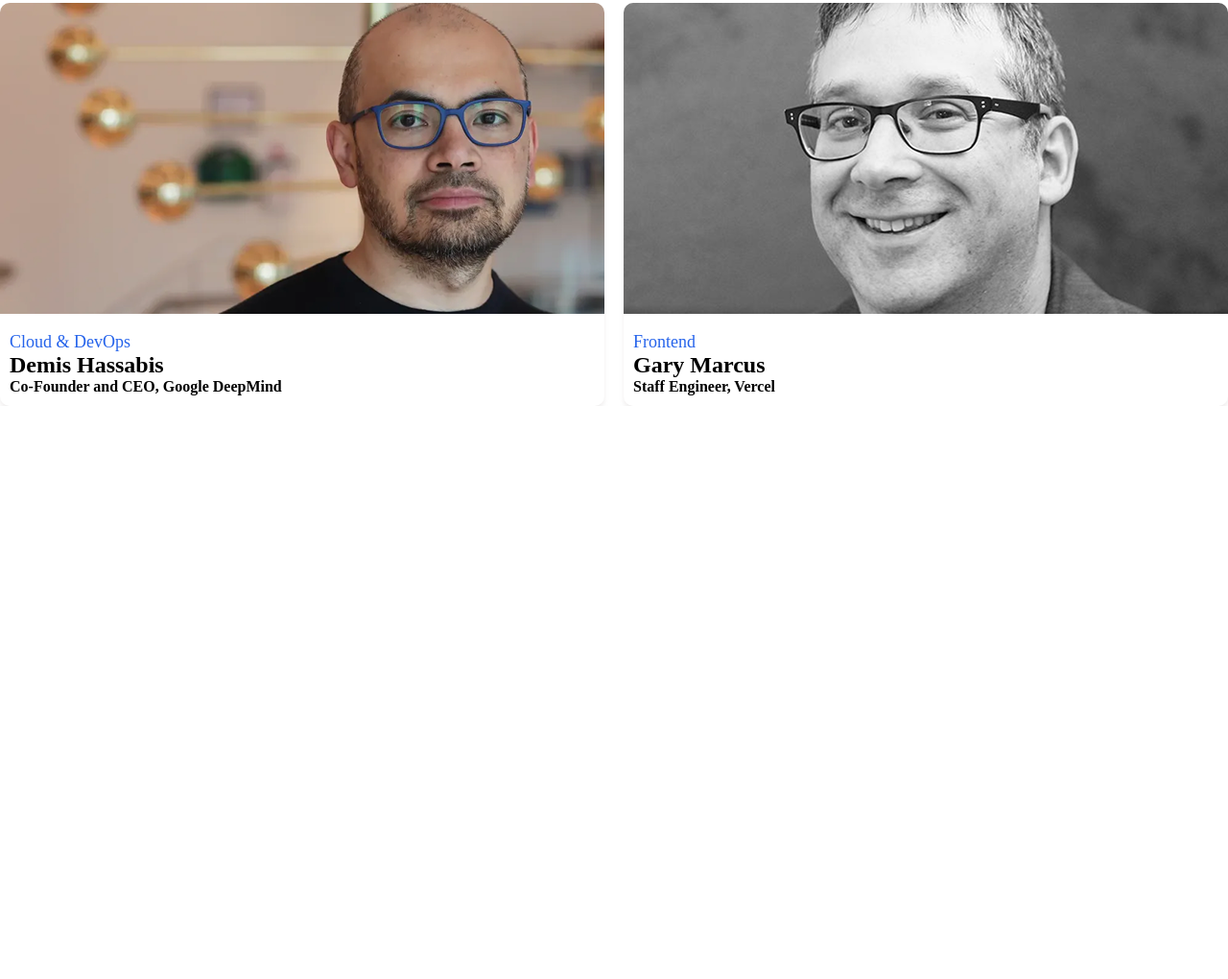
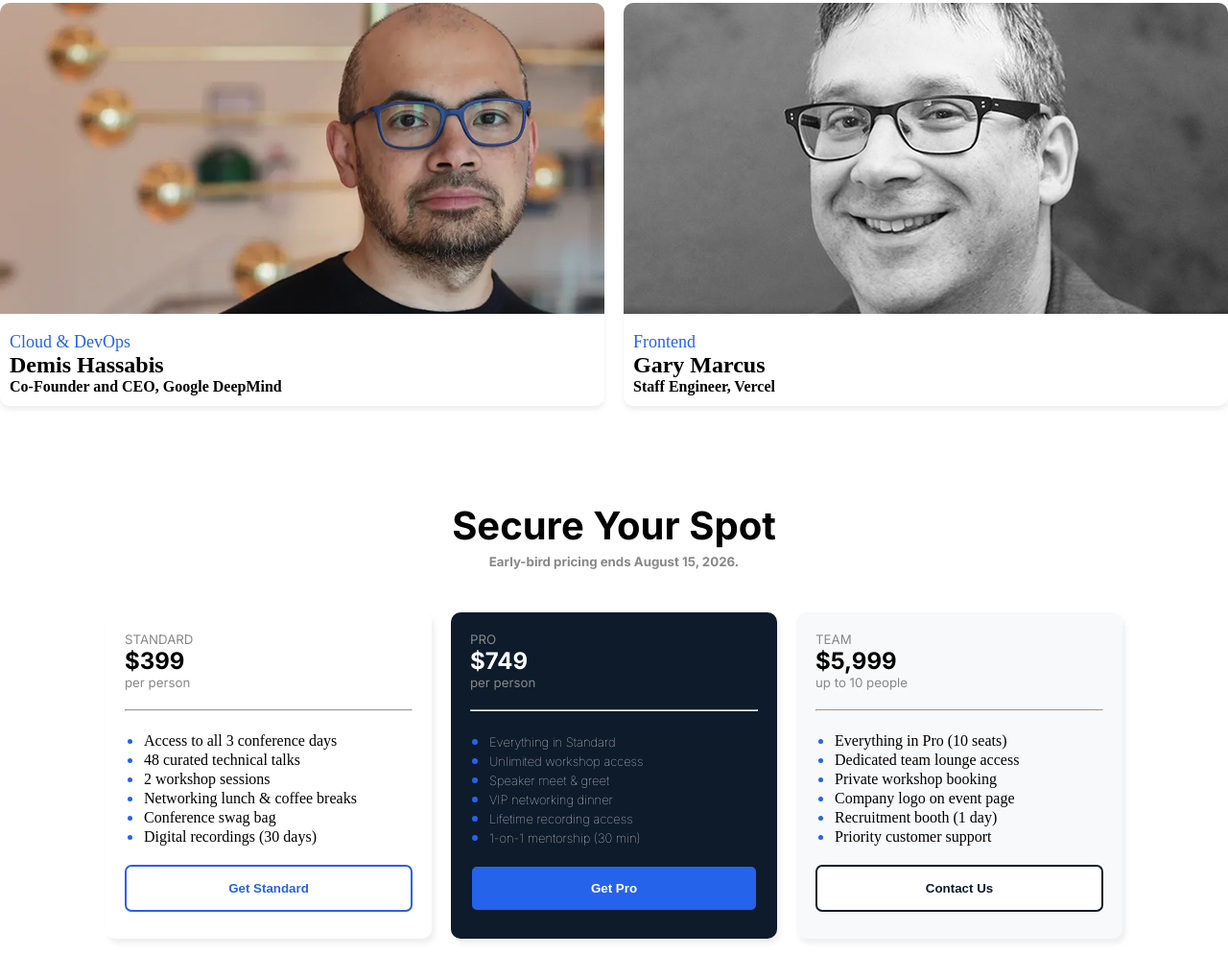
Before and after one commit to A-Tonim/DevConf-2026, a plain HTML site: page index.html in a window 1280 px wide. Shown: the part 1274-2294 px from the top of the page at 96% size. Before the commit the page ends 1697 px from the top, so only its background shows below. Drawn offline with Linux system fonts and the light colour scheme.

Commit message:
pricing section done

```diff
--- a/index.html
+++ b/index.html
@@ -5,6 +5,9 @@
     <meta name="viewport" content="width=device-width, initial-scale=1.0">
     <title>Document</title>
     <link rel="stylesheet" href="./style.css">
+    <link rel="preconnect" href="https://fonts.googleapis.com">
+<link rel="preconnect" href="https://fonts.gstatic.com" crossorigin>
+<link href="https://fonts.googleapis.com/css2?family=Inter:ital,opsz,wght@0,14..32,100..900;1,14..32,100..900&family=Open+Sans:ital,wght@0,300..800;1,300..800&display=swap" rel="stylesheet">
 </head>
 <body>
 
@@ -48,7 +51,6 @@
 
 
      <!-- article section -->
-
 
      <article class="article-section">
         <div class="article-header">
@@ -102,9 +104,89 @@
 
          </div>
     </article>
+     <!-- article section end -->
+
+     <!-- Pricing section -->
+
+     <section class="pricing-section">
+        <div class="price-intro">
+            <h1>Secure Your Spot</h1>
+            <h5>Early-bird pricing ends August 15, 2026.</h5>
+        </div>
+        <div class="card-section">
+            <div class="pricing-card card-1">
+                <div class="pricing-card-header">
+                    <h5>STANDARD</h5>
+                    <h1>$399</h1>
+                    <h5>per person</h5>
+                </div>
+                <hr>
+                <div class="pricing-card-details">
+                    <ul>
+                        <li>Access to all 3 conference days</li>
+                        <li>48 curated technical talks</li>
+                        <li>2 workshop sessions</li>
+                        <li>Networking lunch & coffee breaks</li>
+                        <li>Conference swag bag</li>
+                        <li>Digital recordings (30 days)</li>
+                    </ul>
+                </div>
+
+                    <button class="pricing-card-btn card-1-btn">Get Standard</button>
 
 
-     <!-- article section end -->
+            </div>
+              <div class="pricing-card card-2">
+                <div class="pricing-card-header card-2-header">
+                    <h5>PRO</h5>
+                    <h1>$749</h1>
+                    <h5>per person</h5>
+                </div>
+                <hr>
+                <div class="pricing-card-details card-2-details">
+                    <ul>
+                        <li>Everything in Standard</li>
+                        <li>Unlimited workshop access</li>
+                        <li>Speaker meet & greet</li>
+                        <li>VIP networking dinner</li>
+                        <li>Lifetime recording access</li>
+                        <li>1-on-1 mentorship (30 min)</li>
+                    </ul>
+                </div>
+
+                    <button class="pricing-card-btn card-2-btn">Get Pro</button>
+
+
+            </div>
+             <div class="pricing-card">
+                <div class="pricing-card-header">
+                    <h5>TEAM</h5>
+                    <h1>$5,999</h1>
+                    <h5>up to 10 people</h5>
+                </div>
+                <hr>
+                <div class="pricing-card-details">
+                    <ul>
+                        <li>Everything in Pro (10 seats)</li>
+                        <li>Dedicated team lounge access</li>
+                        <li>Private workshop booking</li>
+                        <li>Company logo on event page</li>
+                        <li>Recruitment booth (1 day)</li>
+                        <li>Priority customer support</li>
+                    </ul>
+                </div>
+
+                    <button class="pricing-card-btn">Contact Us</button>
+
+
+            </div>
+
+        </div>
+     </section>
+
+
+
+     <!-- Pricing section end -->
 
 </body>
 </html>
--- a/style.css
+++ b/style.css
@@ -89,6 +89,7 @@
     flex-direction: column;
     justify-content: center;
     align-items: center;
+    margin-bottom: 100px;
 }
 .article-header{
     margin: 40px 0px;
@@ -118,8 +119,111 @@
     font-weight: 300;
   color:#2563EB;
 }
-.article-image{
-    /* width: 100%;
-    height: 60%; */
 
-}
+/* pricing section */
+    .pricing-section{
+        width: 100%;
+        display: flex;
+        flex-direction: column;
+        justify-content: center;
+        align-items: center;
+        margin-bottom: 100px;
+    }
+    .card-section{
+     margin-top: 40px;
+       width:100%;
+       display: flex;
+       flex-direction: row;
+       justify-content: center;
+       gap: 20px;
+    }
+    .price-intro{
+        font-family: 'inter';
+        display: flex;
+        flex-direction: column;
+        align-items: center;
+    }
+    .price-intro h1{
+        font-size: 40px;
+    }
+    .price-intro h5{
+        color:#888888;
+        margin: 5px 0px;
+
+    }
+    .pricing-card{
+        background-color: #F8F9FB;
+        width: 300px;
+        height: 300px;
+        box-shadow: 3px 5px 5px rgba(194, 190, 190, 0.25);
+        border: .0005px  #000000;
+        border-radius: 10px;
+        padding: 20px;
+        overflow: hidden;
+        transition: transform 0.5s ease;
+    }
+    .pricing-card:hover{
+       transform: scale(1.1);
+    }
+    .pricing-card-header{
+
+        margin-bottom: 20px;
+        font-family: 'Inter', sans-serif;
+    }
+    .pricing-card-header h5{
+       color:#888888;
+       font-weight: 400;
+    }
+    .pricing-card-details{
+        margin: 20px 20px;
+
+    }
+    .pricing-card-details li::marker {
+        font-size: 18px;
+        color: #2563EB;
+    }
+    .pricing-card-btn{
+       width: 100%;
+       padding: 15px 0px;
+       border: 2px solid #0D1B2A;
+       border-radius: 7px;
+       background-color: #ffffff;
+       color: #0D1B2A;
+       font-weight: 600;
+       cursor: pointer;
+    }
+    .pricing-card-btn:hover{
+        color: #2563EB;
+    }
+    .card-1{
+        background-color: #ffffff;
+    }
+    .card-1-btn{
+        border: 2px solid #2563EB;
+        color: #2563EB;
+
+    }
+    .card-1-btn:hover{
+
+        color: #000000;
+    }
+    .card-2{
+        background-color: #0D1B2A;
+
+    }
+    .card-2-header h1{
+        color: #ffffff;
+    }
+    .card-2-details{
+        color:#F8F9FB;
+        font-family: inter;
+        font-size: small;
+        font-weight:50 ;
+    }
+    .card-2-btn{
+        background-color: #2563EB;
+        color: #ffffff;
+    }
+    .card-2-btn:hover{
+        color:#020202
+    }
```
